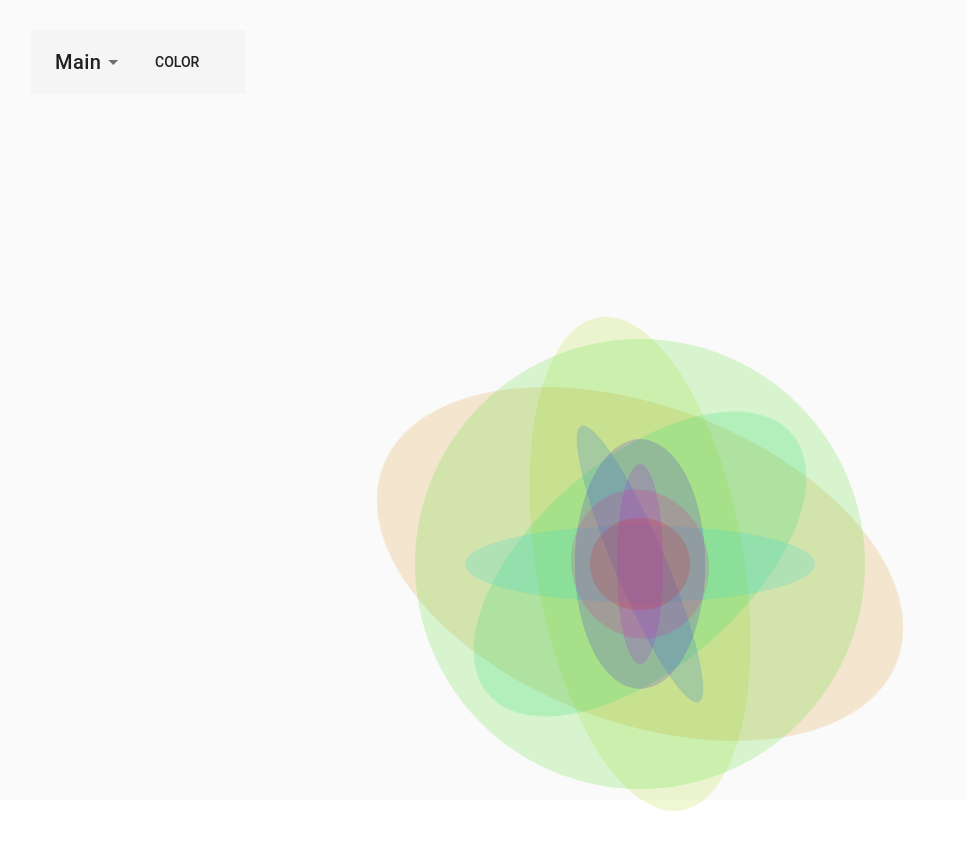
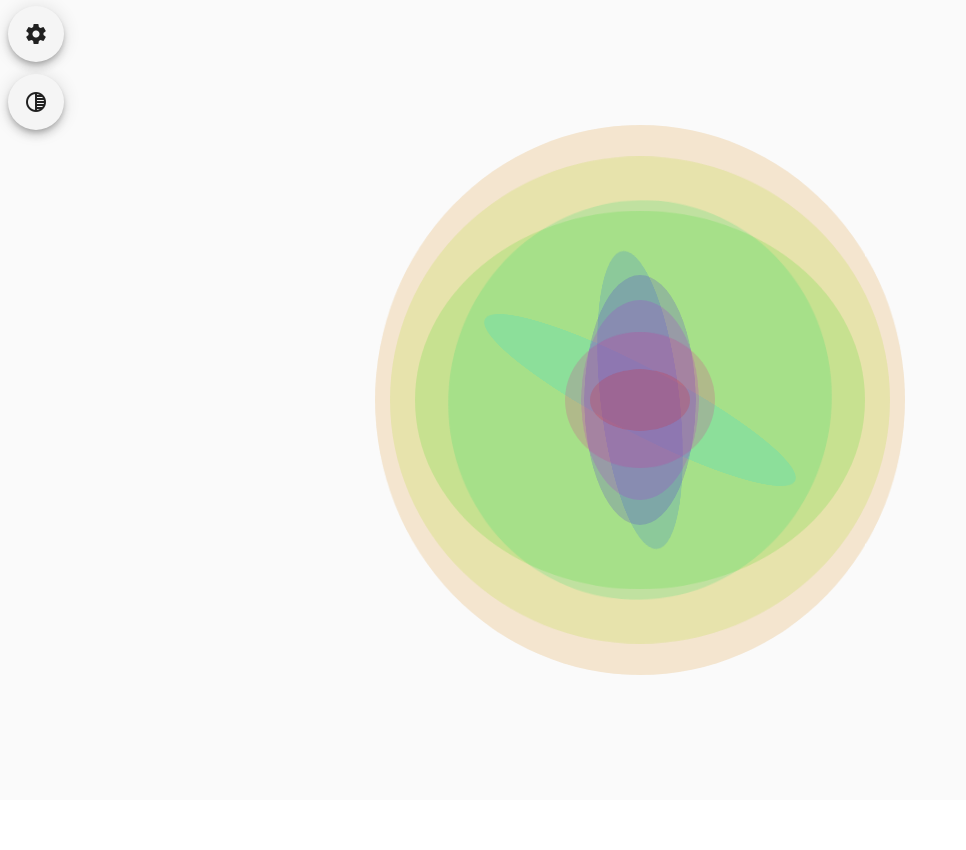
Before and after one commit to michaelnatkin/vuefun, a Vue app: page / in a window 1280 px wide. Shown: the top 850 px of the page, without its empty margins (0-966 px from the left). Built offline with nearby package versions, Linux system fonts and the light colour scheme.

Commit message:
floating menus

```diff
--- a/src/App.vue
+++ b/src/App.vue
@@ -1,30 +1,34 @@
 <template>
   <div id="app">
     <v-app id="inspire">
-      <v-toolbar id="bar" app='true' flat='true' floating='true'>
-        <v-menu offset-y min-width="400px">
-          <v-toolbar-title slot="activator">
-            <span>Main</span>
-            <v-icon>arrow_drop_down</v-icon>
-          </v-toolbar-title>
+      <v-menu offset-y="true">
+        <v-btn slot="activator" fab><v-icon>settings</v-icon></v-btn>
+
         <v-list>
           <v-list-tile>
-              <v-slider v-model="numBalls" step="1" label="N" min="1" max="50" ticks thumb-label hide-details></v-slider>
+            <v-slider v-model="numBalls" step="1" min="1" max="50" hint="N" persistent-hint ticks thumb-label/>
           </v-list-tile>
           <v-list-tile>
-              <v-slider v-model="ballData.minRadius" label="xminRadius" min="1" max="500" ticks thumb-label hide-details></v-slider>
+            <v-slider v-model="ballData.minRadius" hint="Min Radius" persistent-hint min="1" max="500" ticks thumb-label></v-slider>
           </v-list-tile>
           <v-list-tile>
-              <v-slider v-model="ballData.maxRadius" label="xmaxRadius" min="1" max="500" ticks thumb-label hide-details></v-slider>
+            <v-slider v-model="ballData.maxRadius" hint="Max Radius" persistent-hint min="1" max="500" ticks thumb-label></v-slider>
           </v-list-tile>
         </v-list>
       </v-menu>
-        <v-menu offset-y min-width="400px">
-          <v-btn slot="activator" flat>Color</v-btn>
-          <v-slider v-model="ballData.minHue" label="minHue" min="1" max="360"  hide-details thumb-label></v-slider>
-          <v-slider v-model="ballData.maxHue" label="maxHue" min="1" max="360"  hide-details thumb-label></v-slider>
+
+      <v-menu offset-y="true">
+        <v-btn slot="activator" fab><v-icon>tonality</v-icon></v-btn>
+        <v-list-tile>
+          <v-slider v-model="ballData.minHue" hint="Min Hue" persistent-hint min="1" max="360" thumb-label></v-slider>
+        </v-list-tile>
+
+        <v-list-tile>
+          <v-slider v-model="ballData.maxHue" hint="Max Hue" persistent-hint min="1" max="360" thumb-label></v-slider>
+        </v-list-tile>
+
       </v-menu>
-      </v-toolbar>
+
 
       <v-content id="balls">
         <ball v-for="n in numBalls"
@@ -76,6 +80,10 @@ export default {
   font-size: 50% !important;
 }
 
+.menu {
+  z-index: 100;
+}
+
 #bar {
   left: 15px;
   top: 30px;
@@ -84,8 +92,7 @@ export default {
 #balls {
   position: absolute;
   width: 100vw;
-  height: 100vw;
-  top: 100px;
+  height: 100vh;
   transform: translateX(50vw) translateY(50vh);
 }
 
```
Lines whose indentation alone changed are shown as unchanged.
